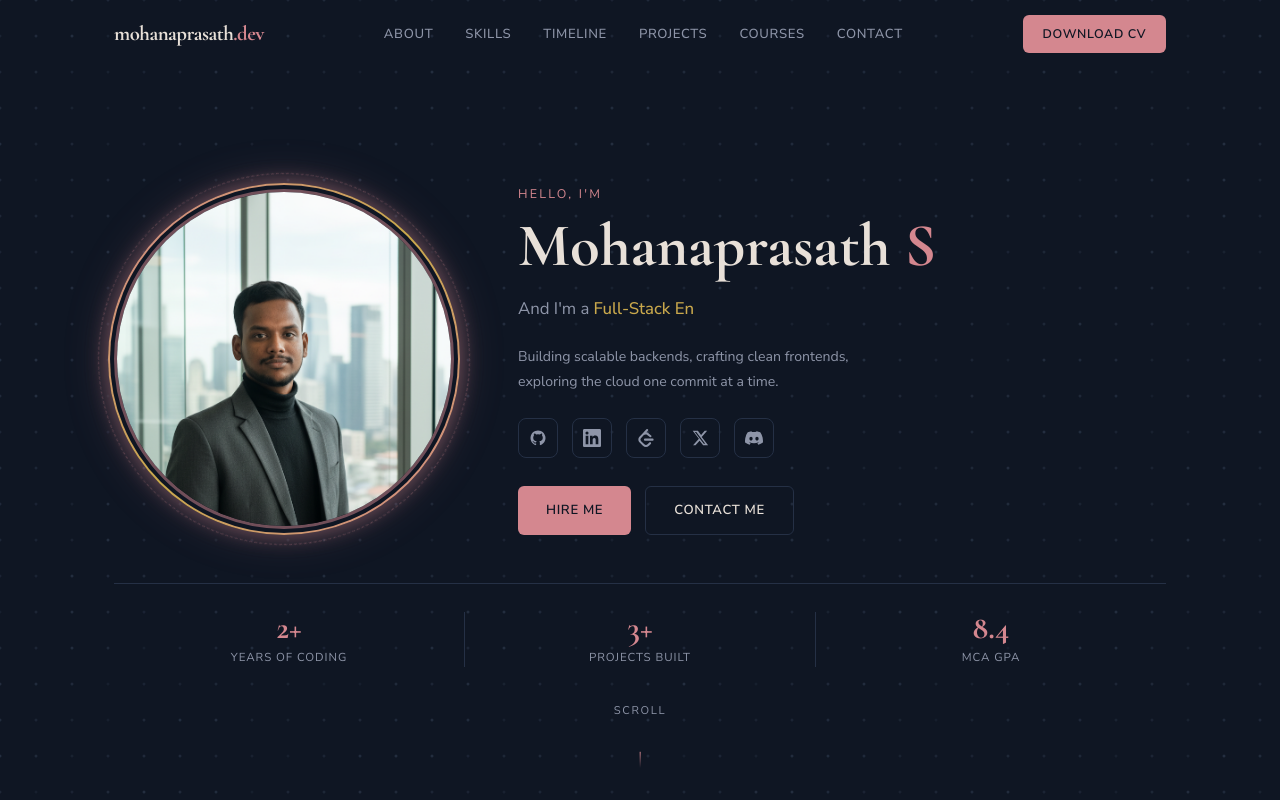
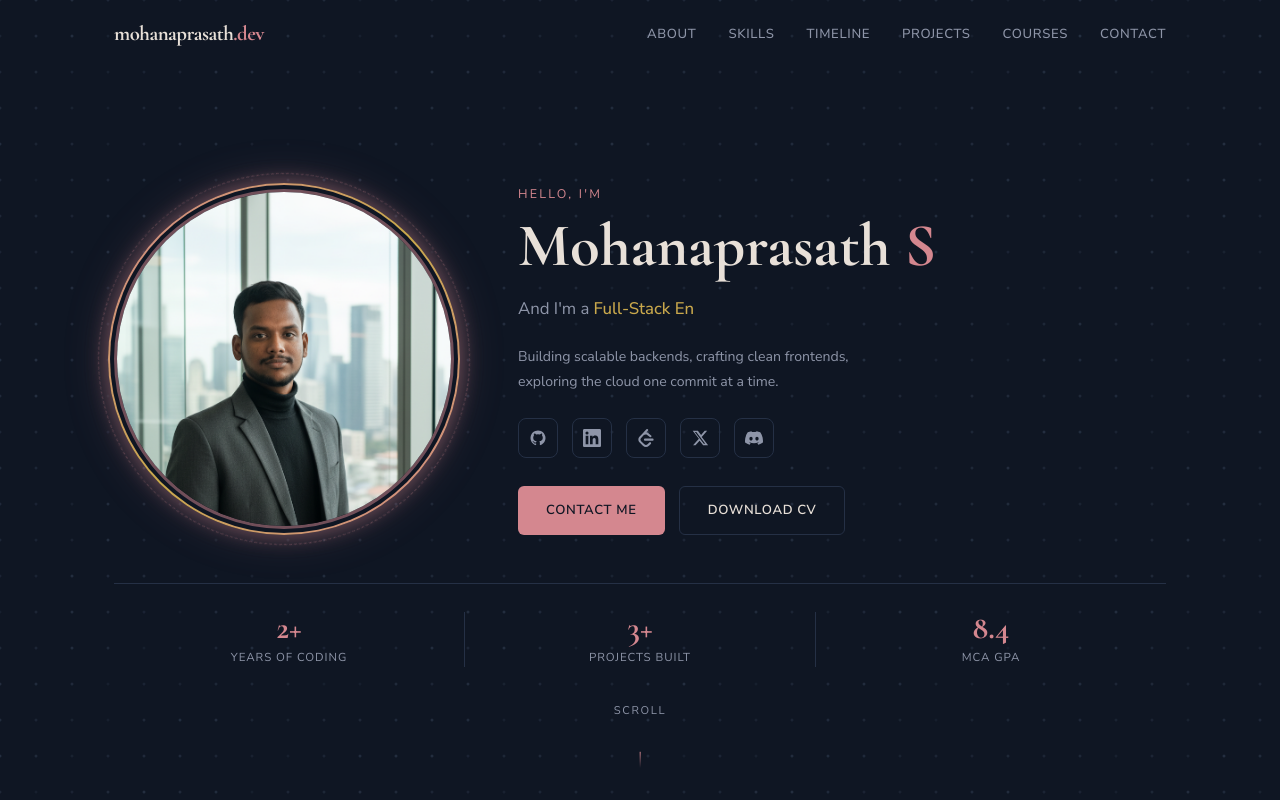
Before and after one commit to mohan6623/mohan6623.github.io, a plain HTML site: page index.html in a window 1280 px wide. Shown: the top 800 px of the page. Drawn offline with nearby package versions, Linux system fonts and the light colour scheme.

Commit message:
Reframed buttens

```diff
--- a/index.html
+++ b/index.html
@@ -21,7 +21,6 @@
 <li><a href="#courses">Courses</a></li>
 <li><a href="#contact">Contact</a></li>
 </ul>
-<a href="Mohanaprasath.pdf" download class="btn btn-primary nav-cv-btn">Download CV</a>
 <button class="hamburger" id="hamburger" aria-label="Toggle menu"><span></span><span></span><span></span></button>
 </div>
 <div class="mobile-menu" id="mobileMenu">
@@ -73,8 +72,8 @@
         </a>
       </div>
       <div class="hero-cta">
-        <a href="#contact" class="btn btn-primary">Hire Me</a>
-        <a href="#contact" class="btn btn-outline">Contact Me</a>
+        <a href="#contact" class="btn btn-primary">Contact Me</a>
+        <a href="Mohanaprasath.pdf" download class="btn btn-outline">Download CV</a>
       </div>
     </div>
   </div>
```
